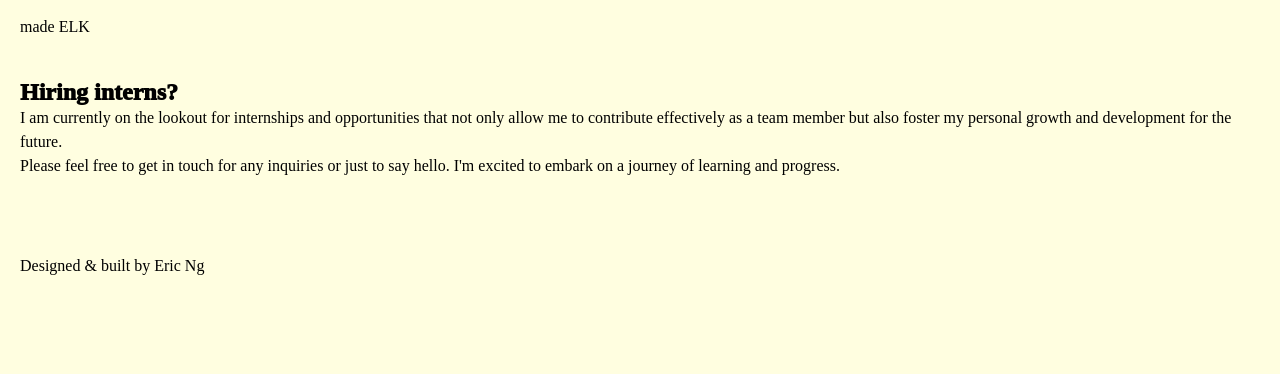
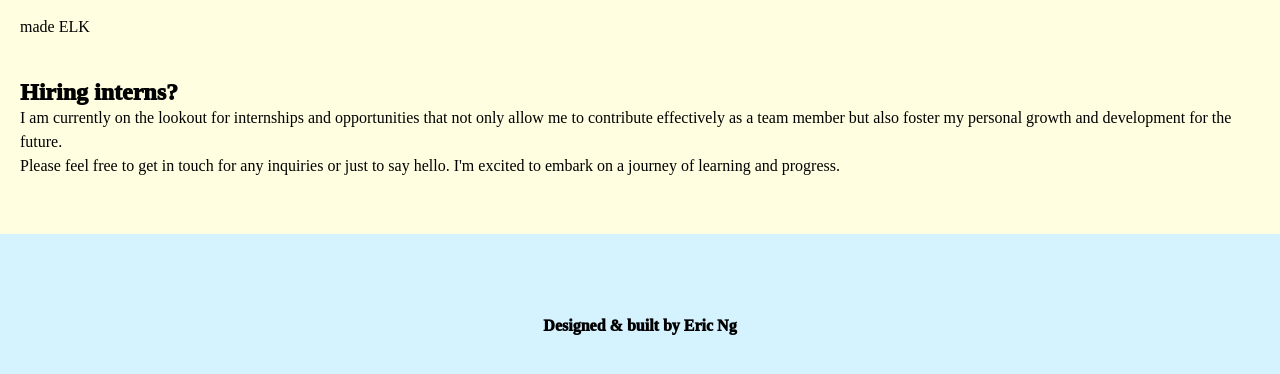
Before and after one commit to erriiiccccccc/erriiiccccccc.github.io, a plain HTML site: page index.html in a window 1280 px wide. Shown: the part 1148-1522 px from the top of the page. Before the commit the page ends 1446 px from the top, so only its background shows below. Drawn offline with nearby package versions, Linux system fonts and the light colour scheme; a script that the page names is missing; a web font is replaced by a local one.

Commit message:
Update index.html

```diff
--- /dev/null
+++ b/css/footer.css
@@ -0,0 +1,11 @@
+#footer {
+    justify-content: space-between;
+    align-items: center;
+    padding: 80px;
+    background-color: #d5f2ff;
+}
+
+.footer {
+    text-align: center;
+    font-weight: 1000;
+}
--- a/index.html
+++ b/index.html
@@ -13,6 +13,7 @@
     <link rel="stylesheet" type="text/css" href="css/index.css">
     <link rel="stylesheet" type="text/css" href="css/hero.css">
     <link rel="stylesheet" type="text/css" href="css/header-section.css">
+    <link rel="stylesheet" type="text/css" href="css/footer.css">
     <script src="https://cdn.jsdelivr.net/npm/typed.js@2.0.12"></script>
 </head>
 
@@ -140,8 +141,8 @@
         </script>
     </section>
 
-    <section id="footer">
-        <p class="footer--copyright">Designed & built by Eric Ng</p>
+    <section class="footer" id="footer">
+        <p class="footer">Designed & built by Eric Ng</p>
     </section>
     <script src="js/script.js"></script>
 </body>
```
Also changed, not shown: css/hero.css (line endings or trailing spaces).
